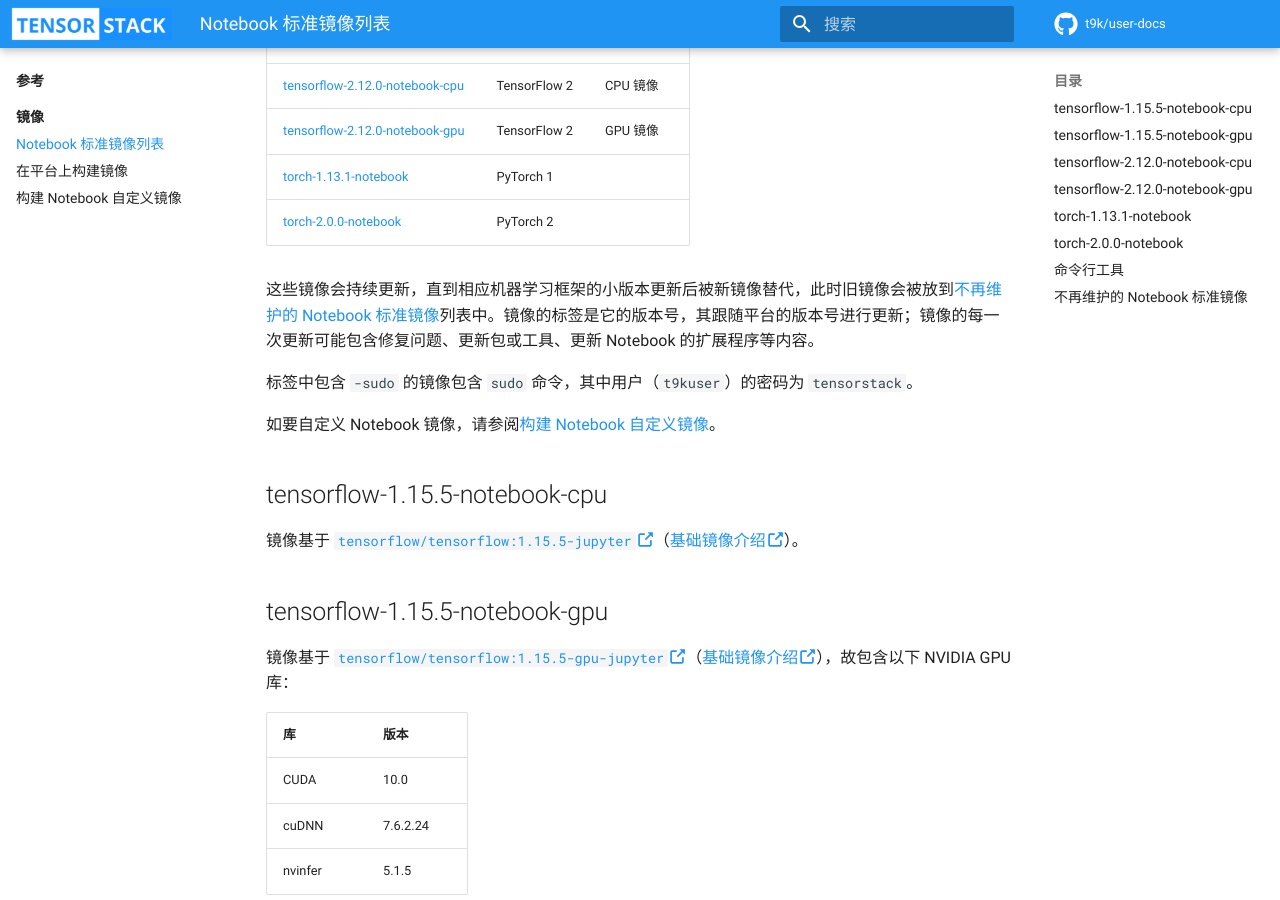
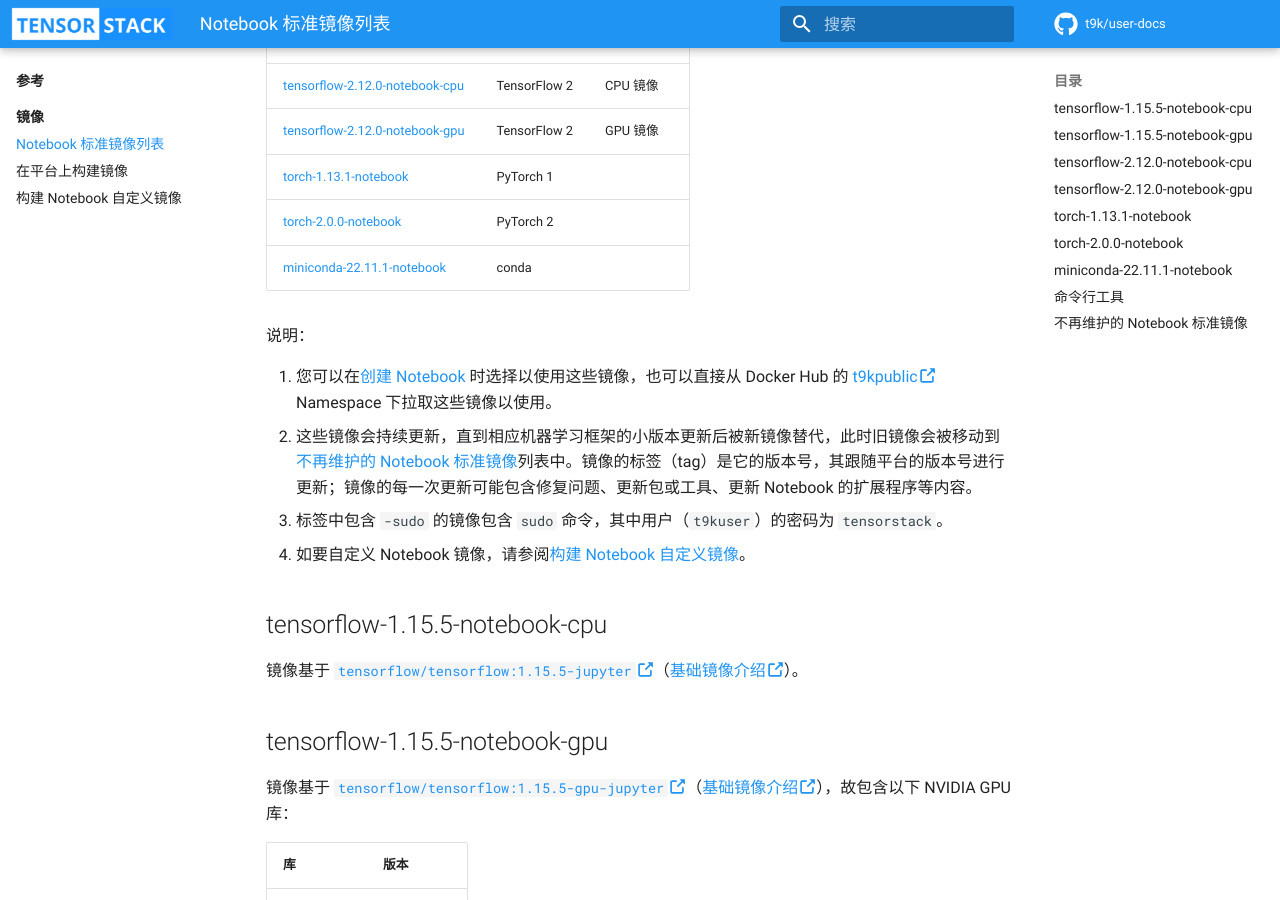
Before and after one commit to t9k/user-docs, an MkDocs documentation site: the page built from docs/reference/image/notebook-standard-image-list.md, in a window 1280 px wide and 900 px high, scrolled down 410 px. Built offline with MkDocs 1.6.1 and Material for MkDocs 9.7.7, drawn with Linux system fonts in a browser that asks for light colours; a script that is not in the unit is left out; comment, search, counter and statistics services are not loaded; some of the changed text lies outside the part shown.

Commit message:
Update notebook standard image list (#7)

```diff
--- a/docs/reference/image/notebook-standard-image-list.md
+++ b/docs/reference/image/notebook-standard-image-list.md
@@ -12,12 +12,14 @@
 | [tensorflow-2.12.0-notebook-gpu](#tensorflow-2120-notebook-gpu) | TensorFlow 2 | GPU 镜像 |
 | [torch-1.13.1-notebook](#torch-1131-notebook)                   | PyTorch 1    |          |
 | [torch-2.0.0-notebook](#torch-200-notebook)                     | PyTorch 2    |          |
+| [miniconda-22.11.1-notebook](#miniconda-22111-notebook)         | conda        |          |
 
-这些镜像会持续更新，直到相应机器学习框架的小版本更新后被新镜像替代，此时旧镜像会被放到[不再维护的 Notebook 标准镜像](#不再维护的-notebook-标准镜像)列表中。镜像的标签是它的版本号，其跟随平台的版本号进行更新；镜像的每一次更新可能包含修复问题、更新包或工具、更新 Notebook 的扩展程序等内容。
+说明：
 
-标签中包含 `-sudo` 的镜像包含 `sudo` 命令，其中用户（`t9kuser`）的密码为 `tensorstack`。
-
-如要自定义 Notebook 镜像，请参阅[构建 Notebook 自定义镜像](./build-notebook-custom-image.md)。
+1. 您可以在[创建 Notebook](../../guide/develop-and-test-model/create-notebook.md#创建标准的-notebook) 时选择以使用这些镜像，也可以直接从 Docker Hub 的 [t9kpublic:octicons-link-external-16:](https://hub.docker.com/u/t9kpublic) Namespace 下拉取这些镜像以使用。
+2. 这些镜像会持续更新，直到相应机器学习框架的小版本更新后被新镜像替代，此时旧镜像会被移动到[不再维护的 Notebook 标准镜像](#不再维护的-notebook-标准镜像)列表中。镜像的标签（tag）是它的版本号，其跟随平台的版本号进行更新；镜像的每一次更新可能包含修复问题、更新包或工具、更新 Notebook 的扩展程序等内容。
+3. 标签中包含 `-sudo` 的镜像包含 `sudo` 命令，其中用户（`t9kuser`）的密码为 `tensorstack`。
+4. 如要自定义 Notebook 镜像，请参阅[构建 Notebook 自定义镜像](./build-notebook-custom-image.md)。
 
 ## tensorflow-1.15.5-notebook-cpu
 
@@ -67,6 +69,10 @@
 | cuDNN   | 8.5.0.96 |
 | NCCL    | 2.13.4   |
 
+## miniconda-22.11.1-notebook
+
+镜像基于 [`continuumio/miniconda3:master`:octicons-link-external-16:](https://hub.docker.com/layers/continuumio/miniconda3/master/images/sha256-c8672e1b9b55b26e0d00ac7918f9c8b5af842bf2aff1cba0d120a8d199e26cbd?context=explore){target=_blank}（[基础镜像介绍:octicons-link-external-16:](https://hub.docker.com/r/continuumio/miniconda3){target=_blank}）。
+
 ## 命令行工具
 
 所有镜像包含以下命令行工具：
```
